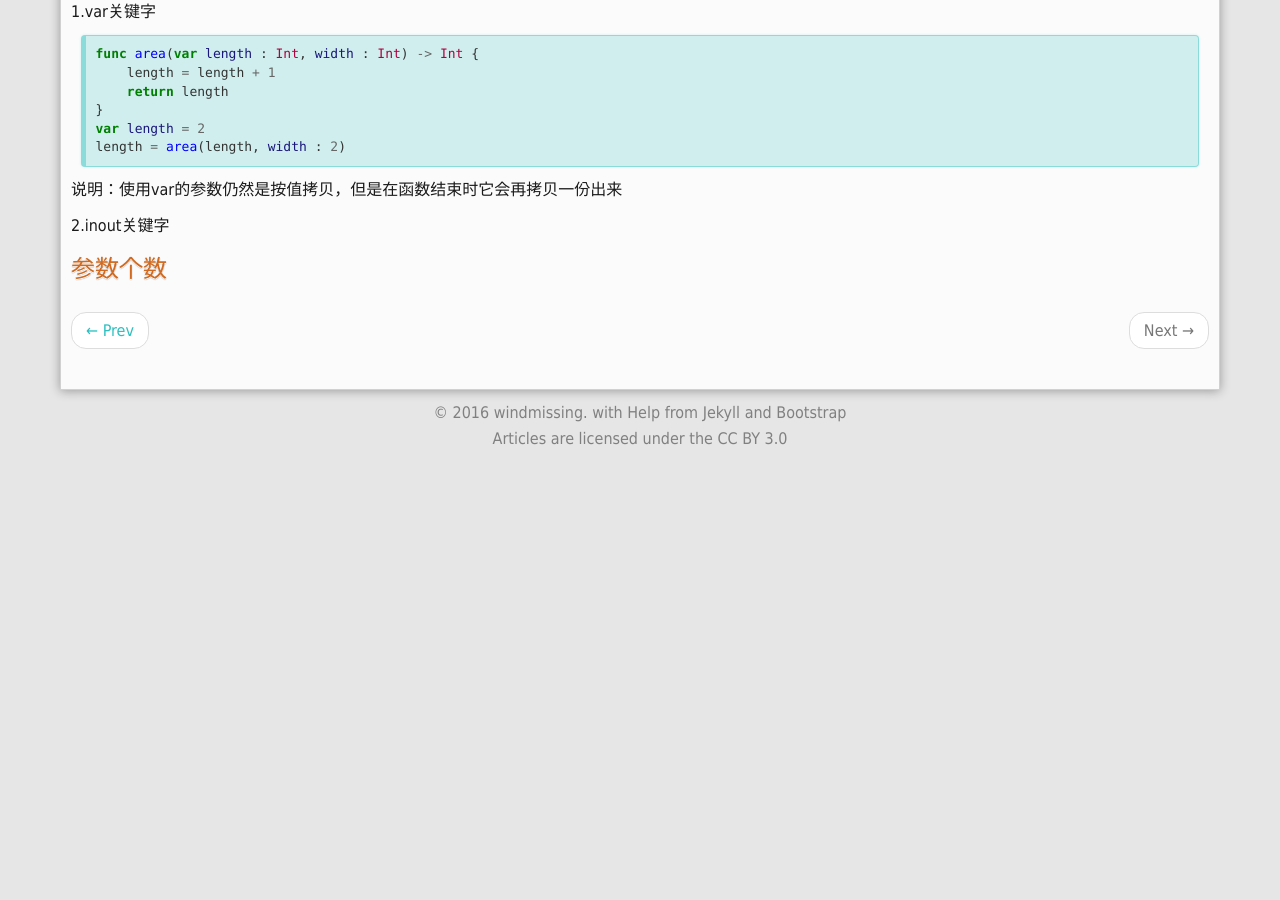
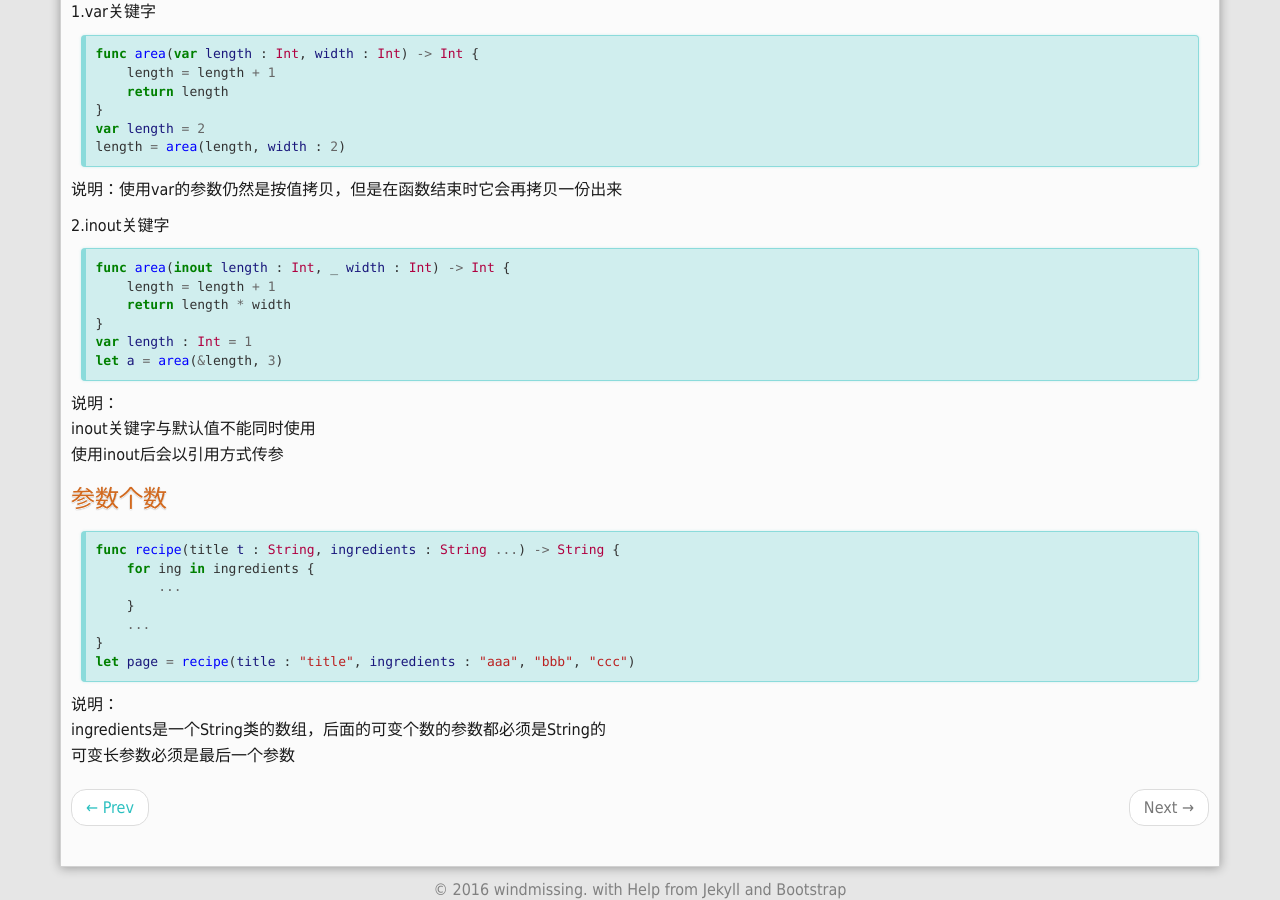
Before and after one commit to windmissing/windmissing.github.io, a Jekyll site: the page built from _posts/2016-06-23-swift-function.md, in a window 1280 px wide and 900 px high, scrolled down 1912 px. Built offline with Jekyll 4.4.1, drawn with Linux system fonts in a browser that asks for light colours; Markdown is read by kramdown in place of the engine named in the settings; comment, search, counter and statistics services are not loaded; before the commit the page ends 2369 px from its top, so only the background shows below that.

Commit message:
Update 2016-06-23-swift-function.md

````diff
--- a/_posts/2016-06-23-swift-function.md
+++ b/_posts/2016-06-23-swift-function.md
@@ -103,4 +103,28 @@ length = area(length, width : 2)
 
 2.inout关键字
 
+```swift
+func area(inout length : Int, _ width : Int) -> Int {
+    length = length + 1
+    return length * width
+}
+var length : Int = 1
+let a = area(&length, 3)
+```
+说明：
+inout关键字与默认值不能同时使用
+使用inout后会以引用方式传参
 #### 参数个数
+
+```swift
+func recipe(title t : String, ingredients : String ...) -> String {
+    for ing in ingredients {
+        ...
+    }
+    ...
+}
+let page = recipe(title : "title", ingredients : "aaa", "bbb", "ccc")
+```
+说明：
+ingredients是一个String类的数组，后面的可变个数的参数都必须是String的
+可变长参数必须是最后一个参数
````
